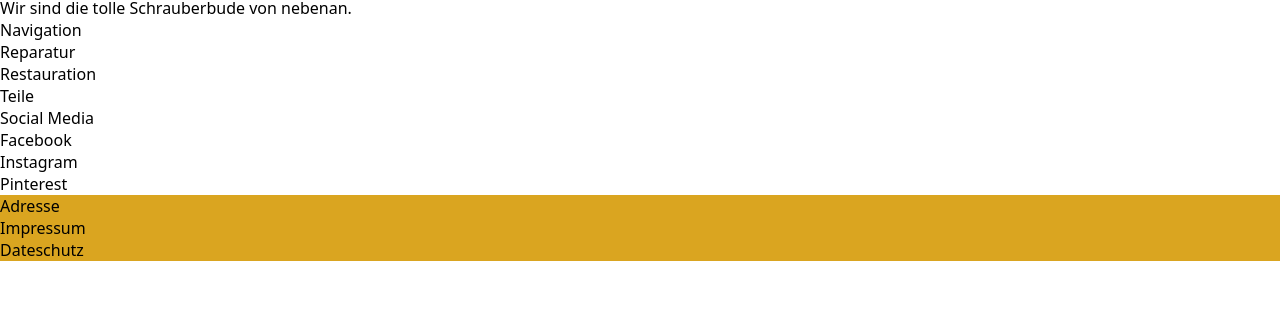
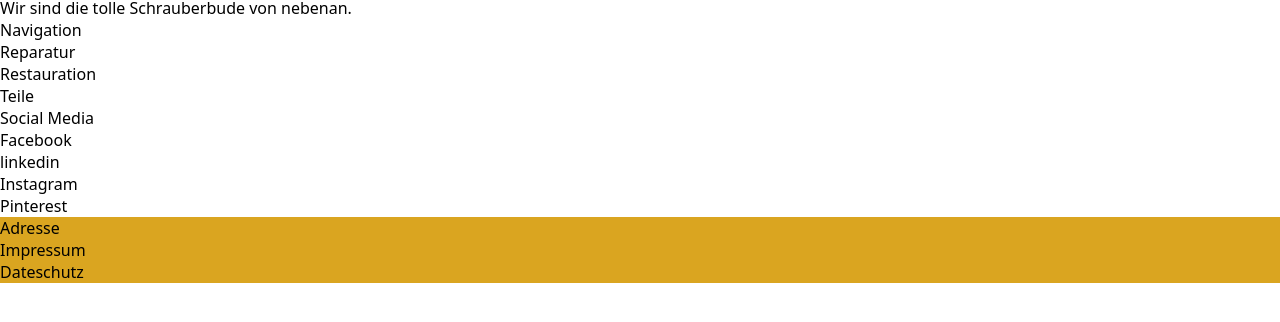
Before and after one commit to AchimBartscht/First-Website, a plain HTML site: page index.html in a window 1280 px wide. Shown: the part 68-390 px from the top of the page. Drawn offline with Linux system fonts and the light colour scheme.

Commit message:
newindex

```diff
--- a/index.html
+++ b/index.html
@@ -27,6 +27,7 @@
         <p>Social Media</p>
         <ul>
             <li>Facebook</li>
+            <li>linkedin</li>
             <li>Instagram</li>
             <li>Pinterest</li>
         </ul>
```
